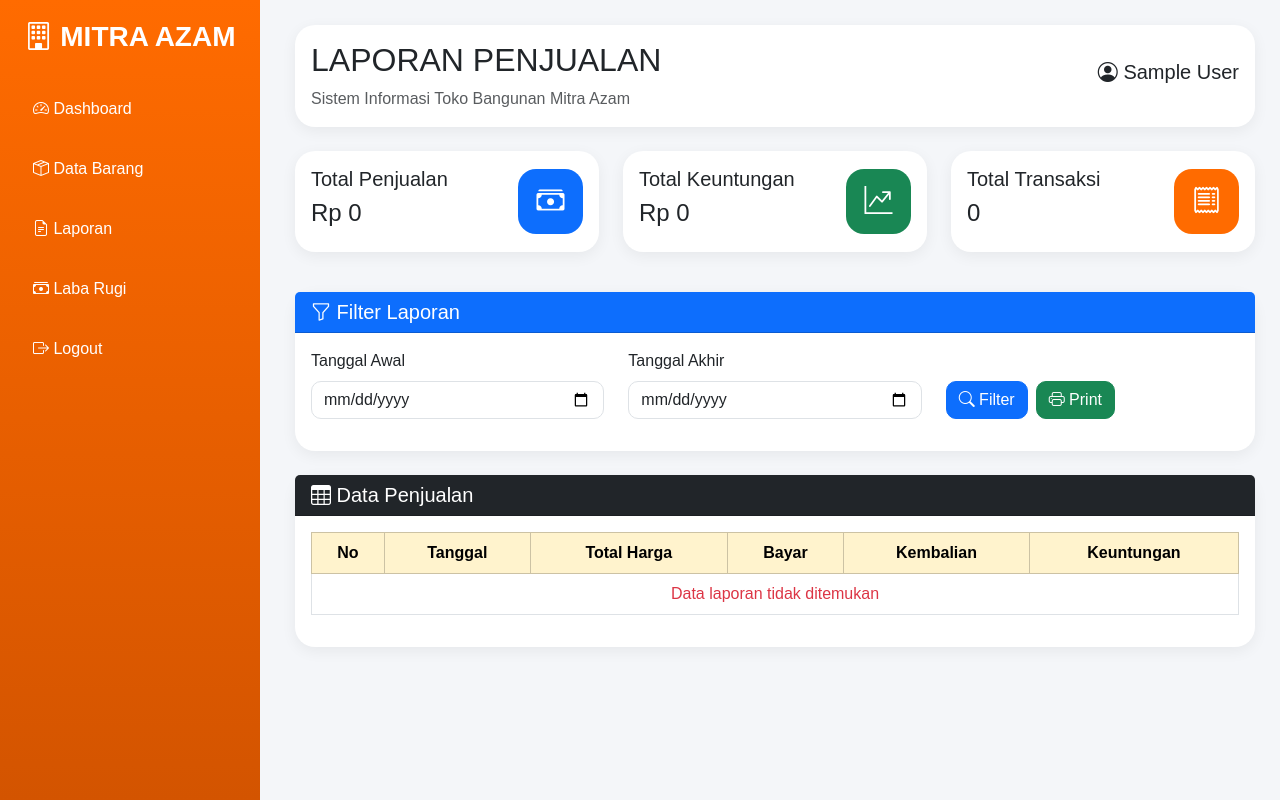
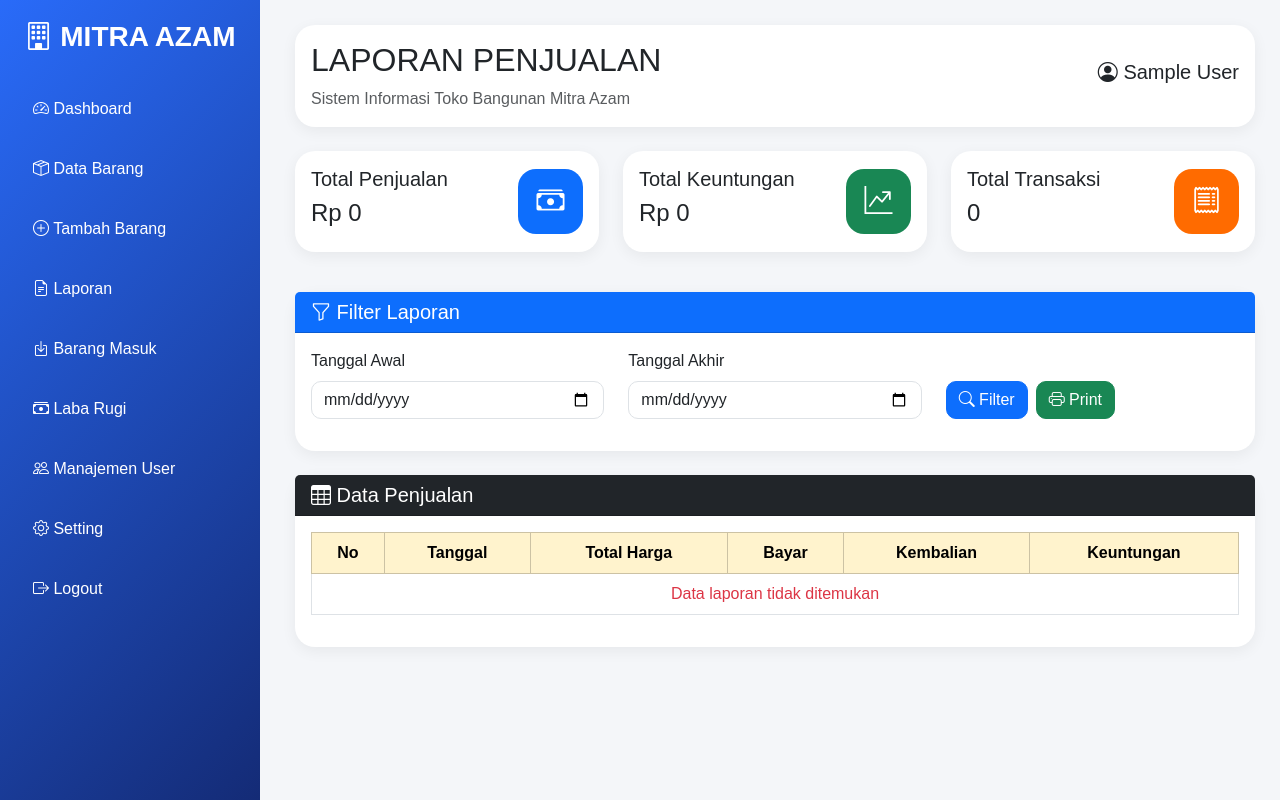
Before and after one commit to sauljannah/penjualan_mitra_azam, a PHP site: page /admin/laporan.php in a window 1280 px wide. Run offline with PHP 8.4, Linux system fonts and the light colour scheme; the visitor is signed in with stand-in values (Sample User, id 1); data that the repository does not hold is empty.

Commit message:
update login.php

```diff
--- a/admin/laporan.php
+++ b/admin/laporan.php
@@ -180,11 +180,12 @@ if ($total_transaksi_query) {
             width:260px;
             height:100vh;
             position:fixed;
-            background:linear-gradient(
-                180deg,
-                #ff6b00,
-                #d35400
-            );
+            background:
+        linear-gradient(
+            135deg,
+            #296bf9,
+            #142b76
+        );
             padding:20px;
             color:white;
         }
@@ -331,10 +332,19 @@ if ($total_transaksi_query) {
 
     </a>
 
-    <a href="barang.php">
+    <a href="barang.php"
 
         <i class="bi bi-box-seam"></i>
         Data Barang
+
+    </a>
+
+    </a>
+
+    <a href="tambah_barang.php">
+
+        <i class="bi bi-plus-circle"></i>
+        Tambah Barang
 
     </a>
 
@@ -345,10 +355,31 @@ if ($total_transaksi_query) {
 
     </a>
 
+    <a href="barang_masuk.php">
+       <i class="bi bi-box-arrow-in-down"></i>
+         Barang Masuk
+
+    </a>
+
+
     <a href="laba_rugi.php">
 
         <i class="bi bi-cash-stack"></i>
         Laba Rugi
+
+    </a>
+
+    <a href="manajemen_user.php">
+
+        <i class="bi bi-people"></i>
+        Manajemen User
+
+    </a>
+
+    <a href="setting.php">
+
+         <i class="bi bi-gear"></i>
+         Setting
 
     </a>
 
--- a/admin/manajemen_user.php
+++ b/admin/manajemen_user.php
@@ -395,9 +395,9 @@ SIDEBAR
     height:100vh;
     position:fixed;
     background:linear-gradient(
-        180deg,
-        #ff7b00,
-        #d65a00
+        135deg,
+        #296bf9,
+        #142b76
     );
     padding:20px;
     color:white;
--- a/admin/setting.php
+++ b/admin/setting.php
@@ -268,9 +268,9 @@ body{
     left:0;
 
     background:linear-gradient(
-        180deg,
-        #ff7b00,
-        #d65a00
+        135deg,
+        #296bf9,
+        #142b76
     );
 
     padding:25px;
```
Also changed, not shown: admin/barang.php (+20 -12 lines), admin/barang_masuk.php (+16 -4 lines), admin/dashboard.php (+4 -4 lines), admin/laba_rugi.php (+33 -4 lines), admin/tambah_barang.php (+29 -7 lines).
